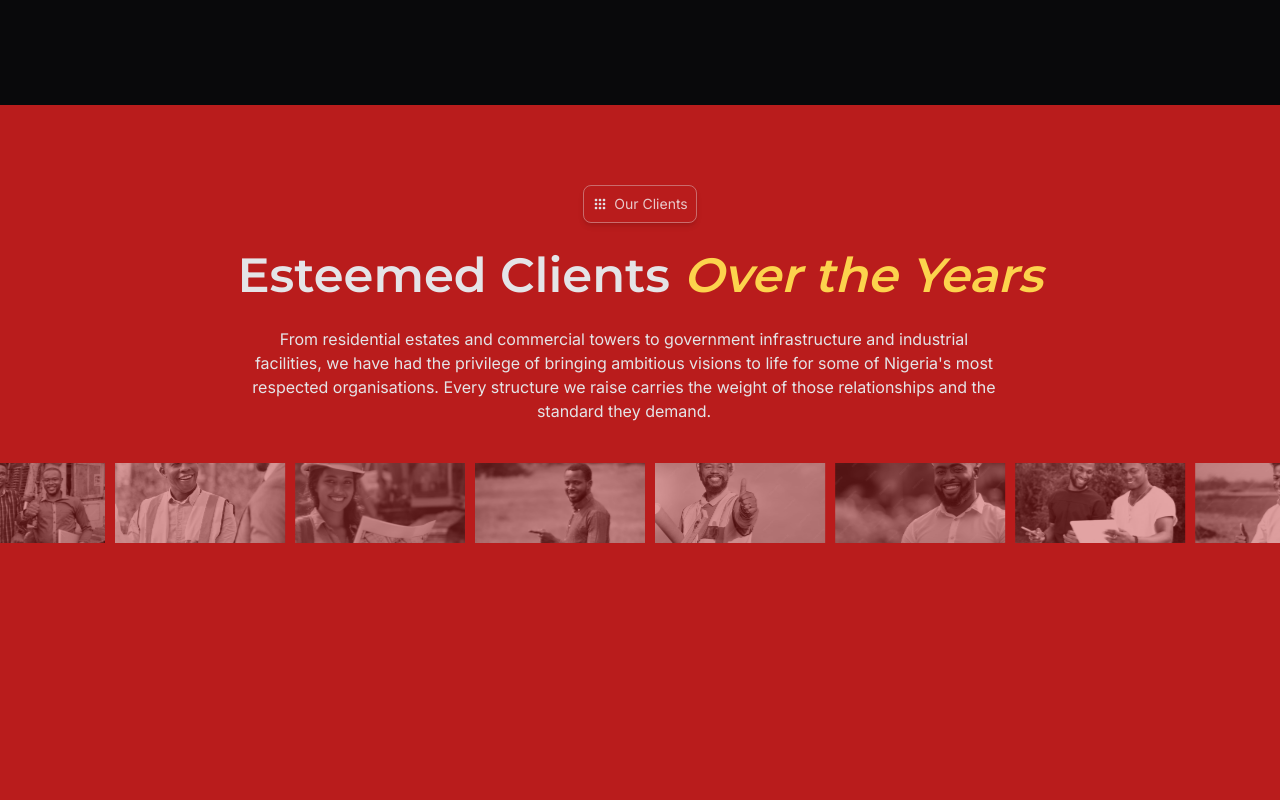
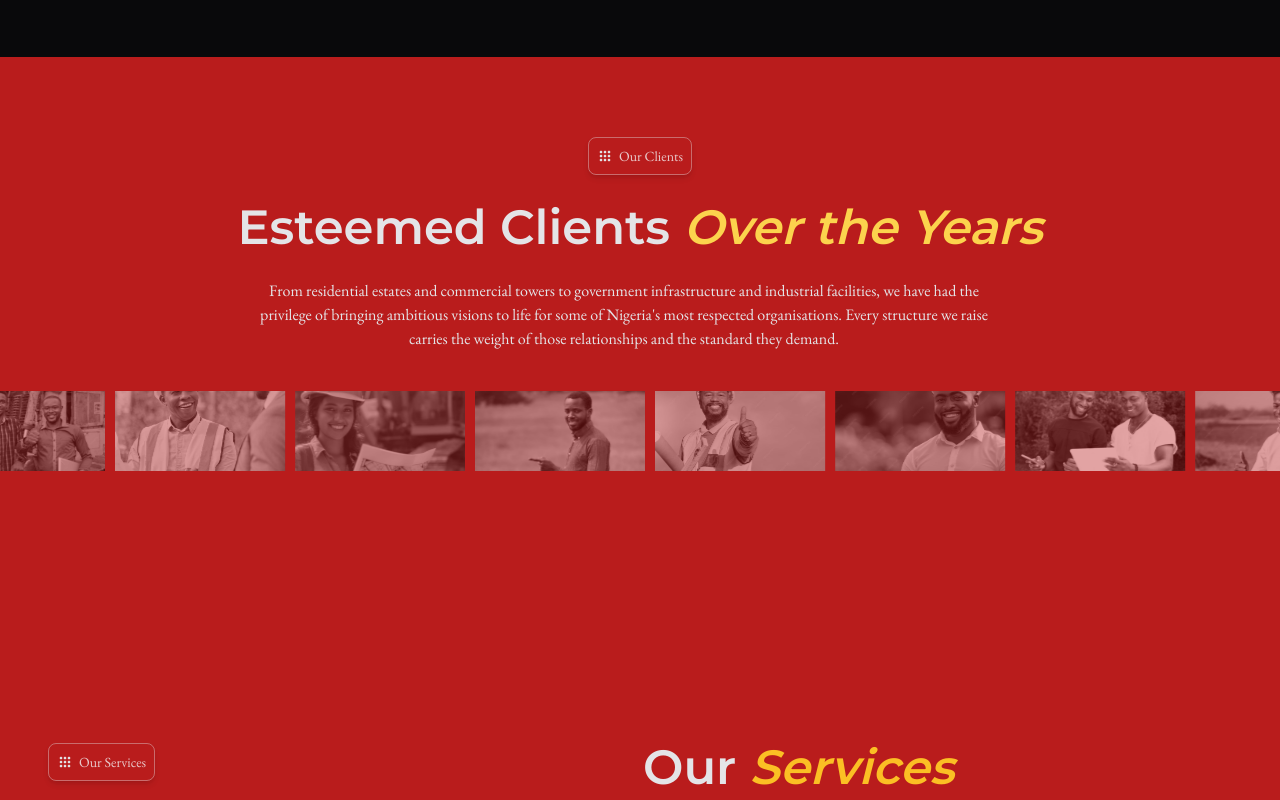
Before and after one commit to JhimmieC137/quantum, a Next.js app: page / in a window 1280 px wide. Shown: the part 1720-2520 px from the top of the page. Built offline with nearby package versions, Linux system fonts and the light colour scheme.

Commit message:
Changed font to Garamond

```diff
--- a/src/app/globals.css
+++ b/src/app/globals.css
@@ -29,7 +29,7 @@
 body {
   color: var(--foreground);
   background: var(--background);
-  font-family: Arial, Helvetica, sans-serif;
+  font-family: "EB Garamond", Georgia, serif;
   /* Push page content clear of the home-indicator bar at the bottom */
   padding-bottom: env(safe-area-inset-bottom, 0px);
 }
--- a/src/app/layout.tsx
+++ b/src/app/layout.tsx
@@ -1,14 +1,8 @@
 import type { Metadata, Viewport } from "next";
 import { Toaster } from "sonner";
-import { Inter } from "next/font/google";
+import { garamond } from "@/lib/fonts";
 import "./globals.css";
 import "./swiper-styles.css";
-
-const inter = Inter({
-  weight: ['100', '200', '300', '400', '500', '600', '700', '800', '900'],
-  variable: "--font-inter",
-  subsets: ["latin"],
-});
 
 export const metadata: Metadata = {
   title: "Quantum Homes",
@@ -28,7 +22,7 @@ export default function RootLayout({
 }>) {
   return (
     <html lang="en">
-      <body className={`${inter.className} antialiased w-full`}>
+      <body className={`${garamond.className} antialiased w-full`}>
         {children}
         <Toaster position="bottom-right" richColors />
       </body>
--- a/src/lib/fonts.ts
+++ b/src/lib/fonts.ts
@@ -1,4 +1,4 @@
-import { Inter, Montserrat } from 'next/font/google';
+import { EB_Garamond, Montserrat } from 'next/font/google';
 
 export const montserrat = Montserrat({
     weight: ['100', '200', '300', '400', '500', '600', '700', '800', '900'],
@@ -6,8 +6,8 @@ export const montserrat = Montserrat({
     subsets: ['latin'],
 });
 
-export const inter = Inter({
-    weight: ['100', '200', '300', '400', '500', '600', '700', '800', '900'],
-    variable: '--font-inter',
+export const garamond = EB_Garamond({
+    weight: ['400', '500', '600', '700', '800'],
+    variable: '--font-garamond',
     subsets: ['latin'],
 });
```
